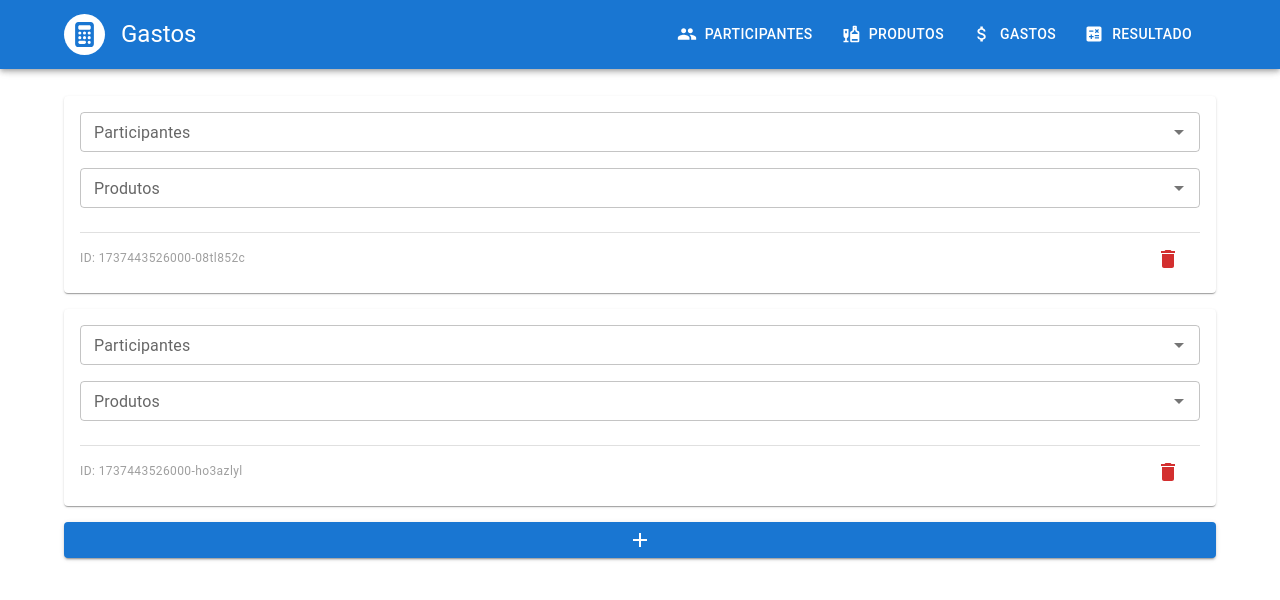
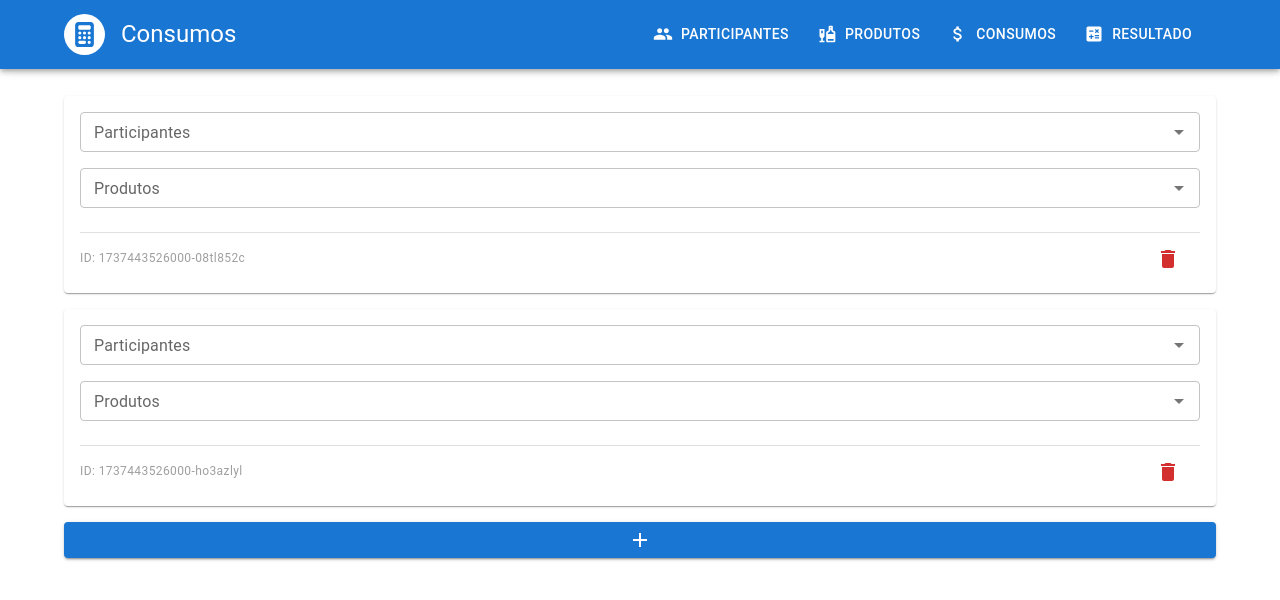
Before and after one commit to jonatas1n/divide-ai, a React (Vite) app: page /conta-bar/costs in a window 1280 px wide. Shown: the top 600 px of the page. Built offline with nearby package versions, Linux system fonts and the light colour scheme.

Commit message:
feat: update costs label

```diff
--- a/src/components/Header/index.tsx
+++ b/src/components/Header/index.tsx
@@ -17,7 +17,7 @@ import Box from "@mui/material/Box";
 const routes = {
   guests: { label: "Participantes", icon: Group },
   products: { label: "Produtos", icon: Liquor },
-  costs: { label: "Gastos", icon: AttachMoneyIcon },
+  costs: { label: "Consumos", icon: AttachMoneyIcon },
   result: { label: "Resultado", icon: Calculate },
 };
 
--- a/src/pages/Costs/index.tsx
+++ b/src/pages/Costs/index.tsx
@@ -15,7 +15,7 @@ export const Costs = () => {
   if (Object.keys(costs).length === 0) addCost();
 
   return (
-    <Container title="Gastos">
+    <Container title="Consumos">
       <Stack spacing={2}>
         {Object.values(costs).map(cost => (
           <CostItem key={cost.id} cost={cost} />
```
